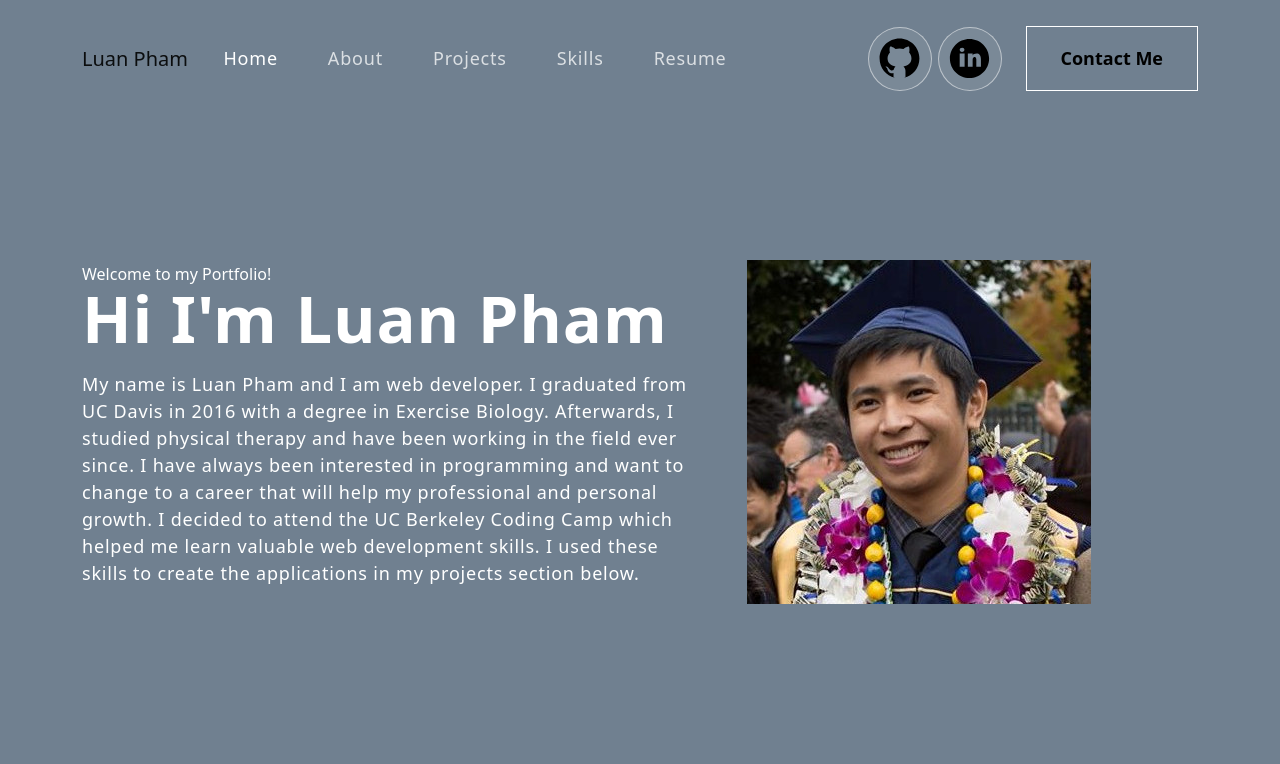
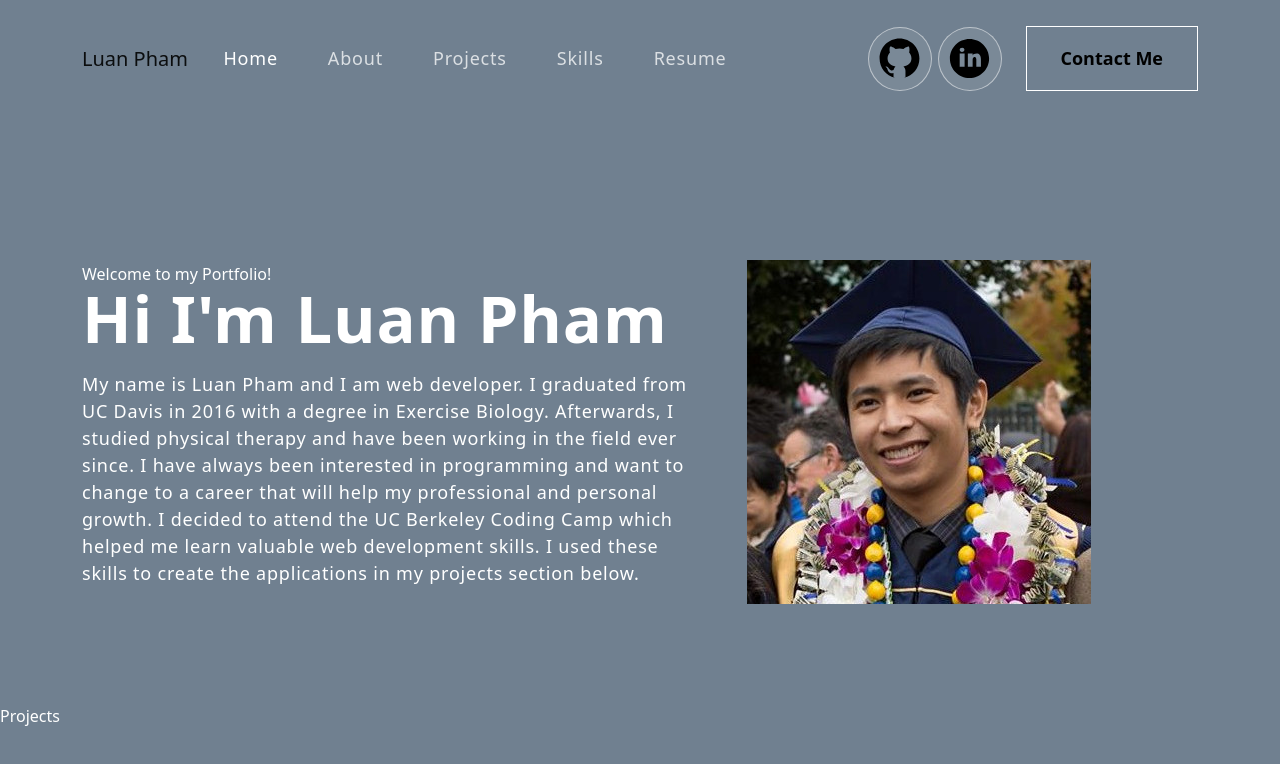
Before and after one commit to Luan-Pham/LP-Portfolio, a React (Create React App) app: page / in a window 1280 px wide. Shown: the top 764 px of the page. Built offline with nearby package versions, Linux system fonts and the light colour scheme.

Commit message:
installed splide

```diff
--- a/package.json
+++ b/package.json
@@ -3,6 +3,7 @@
   "version": "0.1.0",
   "private": true,
   "dependencies": {
+    "@splidejs/react-splide": "^0.7.12",
     "@testing-library/jest-dom": "^5.16.5",
     "@testing-library/react": "^13.4.0",
     "@testing-library/user-event": "^13.5.0",
--- a/src/App.js
+++ b/src/App.js
@@ -3,12 +3,14 @@ import NavBar from './components/NavBar';
 import { Container } from 'react-bootstrap';
 import 'bootstrap/dist/css/bootstrap.min.css';
 import About from './components/About';
+import Projects from './components/Projects';
 
 function App() {
   return (
     <div>
       <NavBar />
       <About />
+      <Projects />
     </div>
   );
 }
```
Also changed, not shown: 1 other file (tests, documents, lock files or other folders).
